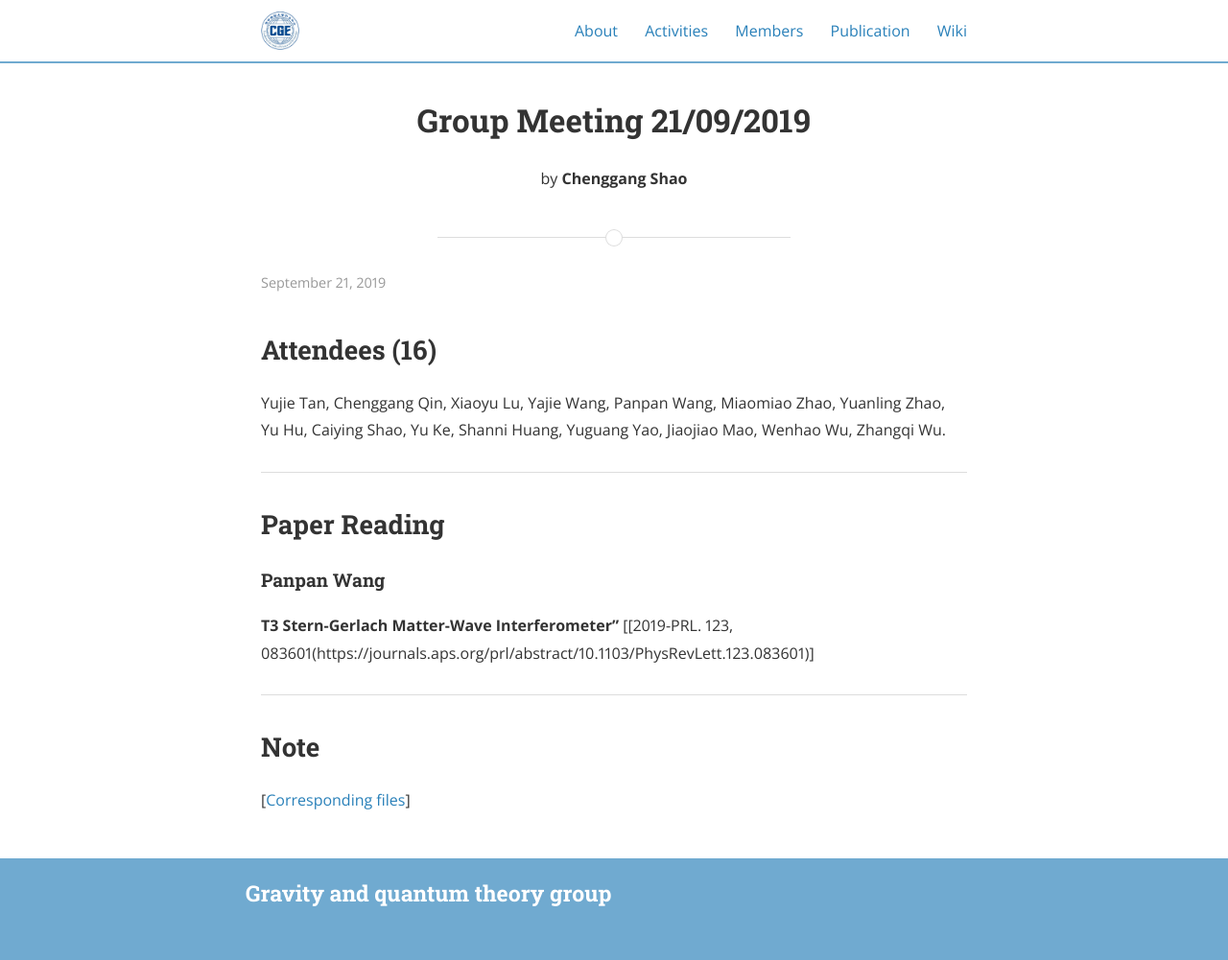
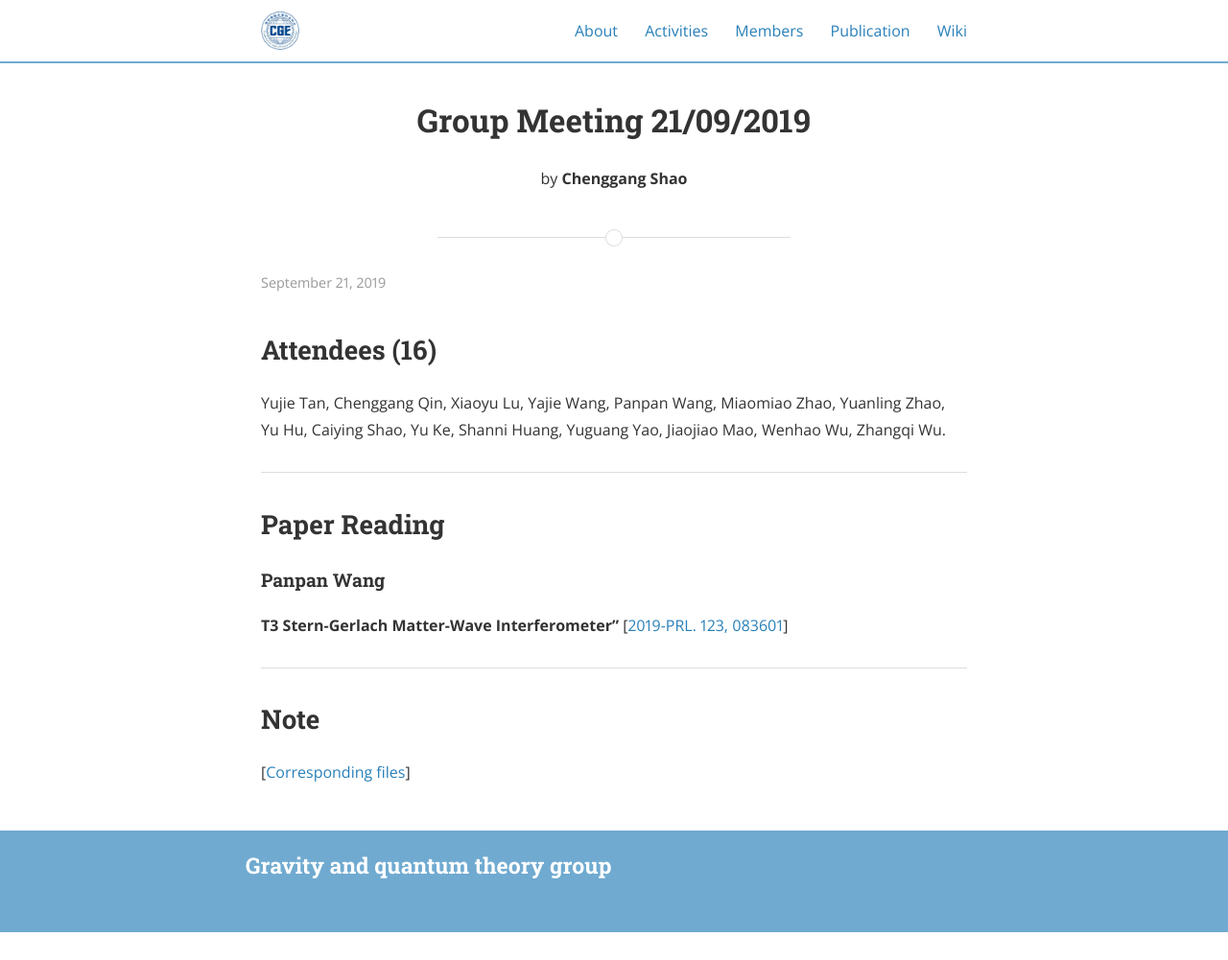
Before and after one commit to gravity-group/gravity-group.github.io, a Jekyll site: the page built from _posts/2019-09-21-group-meeting.md, in a window 1280 px wide. Shown: the whole page at 96% size. Built offline with Jekyll 4.4.1, drawn with Linux system fonts in a browser that asks for light colours; nearby versions of some CDN libraries; after the commit the page ends 972 px from its top, so only the background shows below that.

Commit message:
Update 2019-09-21-group-meeting.md

```diff
--- a/_posts/2019-09-21-group-meeting.md
+++ b/_posts/2019-09-21-group-meeting.md
@@ -16,7 +16,8 @@ Yujie Tan, Chenggang Qin, Xiaoyu Lu, Yajie Wang, Panpan Wang, Miaomiao Zhao, Yua
 
 #### Panpan Wang
 
-**T3 Stern-Gerlach Matter-Wave Interferometer”** [[2019-PRL. 123, 083601(https://journals.aps.org/prl/abstract/10.1103/PhysRevLett.123.083601)]
+**T3 Stern-Gerlach Matter-Wave Interferometer”**
+[[2019-PRL. 123, 083601](https://journals.aps.org/prl/abstract/10.1103/PhysRevLett.123.083601)]
 
 ---
 
```
